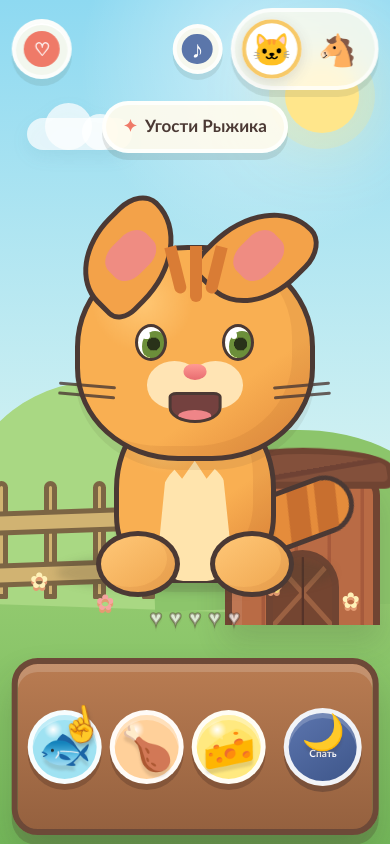
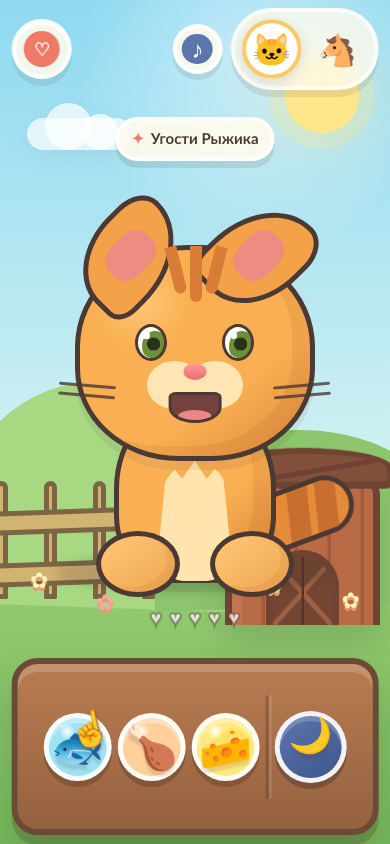
Before and after one commit to Chnurok/pokormi-kotika, a Next.js app: page / in a window 390 px wide. Built offline with nearby package versions, Linux system fonts and the light colour scheme.

Commit message:
Fit care controls on small phones

```diff
--- a/app/globals.css
+++ b/app/globals.css
@@ -149,6 +149,18 @@ button { font: inherit; color: inherit; }
   .care-dock { gap: 9px; padding: 10px 12px; }.food-group { gap: 8px; }.dock-divider { width: 3px; }
 }
 
+@media (max-width: 390px) {
+  .message { top: 6%; padding: .4em .8em .45em; font-size: 15px; }
+  .care-dock { gap: 6px; padding: 8px; }
+  .food-group { gap: 6px; }
+  .food-button { width: clamp(58px,18vw,68px); height: clamp(58px,18vw,68px); }
+  .care-button > span { font-size: clamp(34px,11vw,48px); }
+  .sleep-button { width: clamp(62px,19vw,72px); height: clamp(62px,19vw,72px); }
+  .sleep-button > span { font-size: clamp(31px,9vw,44px); }
+  .sleep-button small { display: none; }
+  .dock-divider { width: 3px; }
+}
+
 @media (max-height: 620px) and (orientation: landscape) {
   .topbar { top: 2%; width: 96%; }.brand { font-size: 17px; }.pet-picker button { min-width: 86px; min-height: 48px; }.pet-picker button span { font-size: 30px; }.pet-picker button small { font-size: 11px; }
   .playground { inset: 8% 34% 3% 0; justify-content: flex-end; }.message { top: 1%; left: 50%; font-size: 16px; }
```
